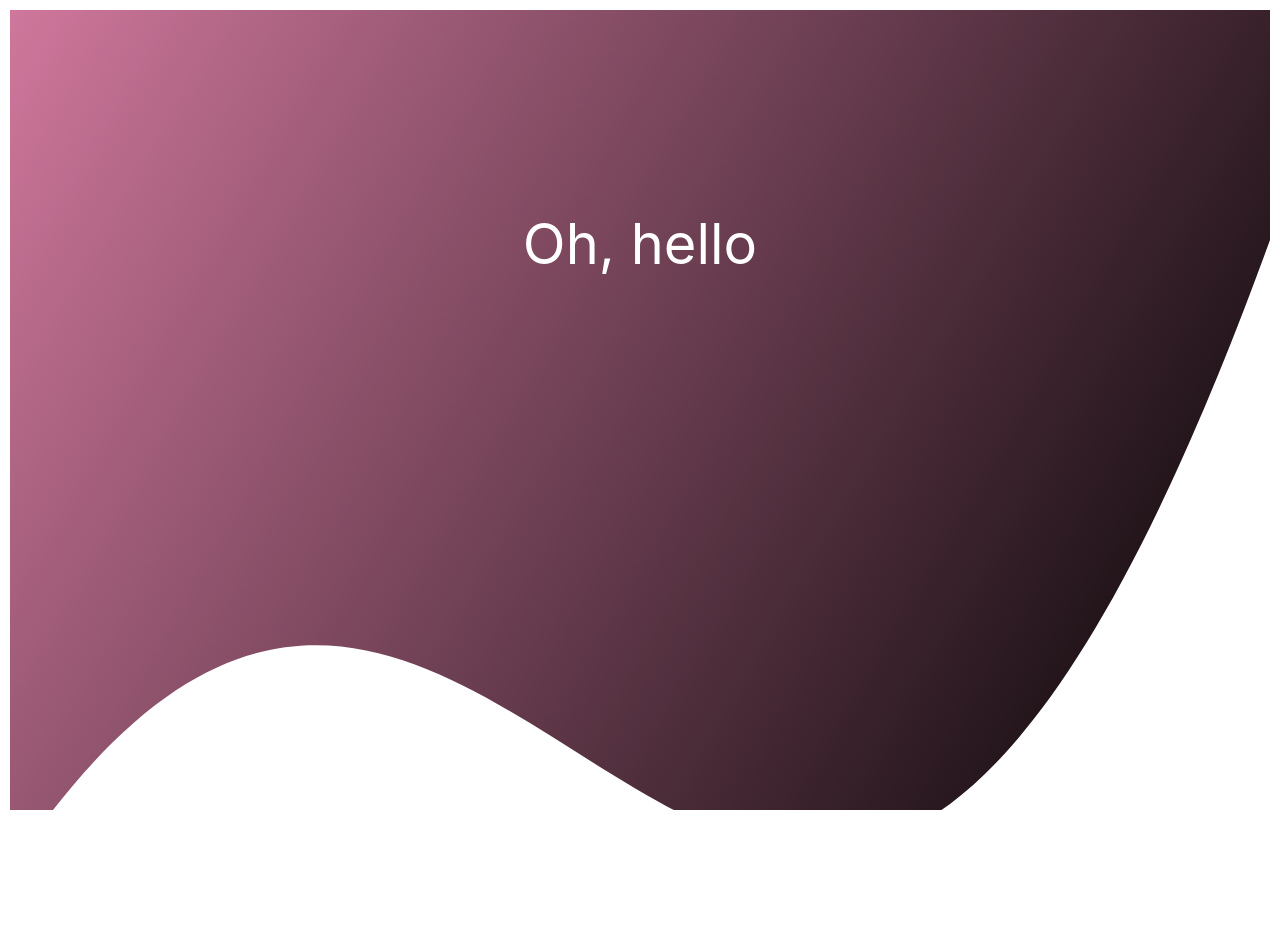
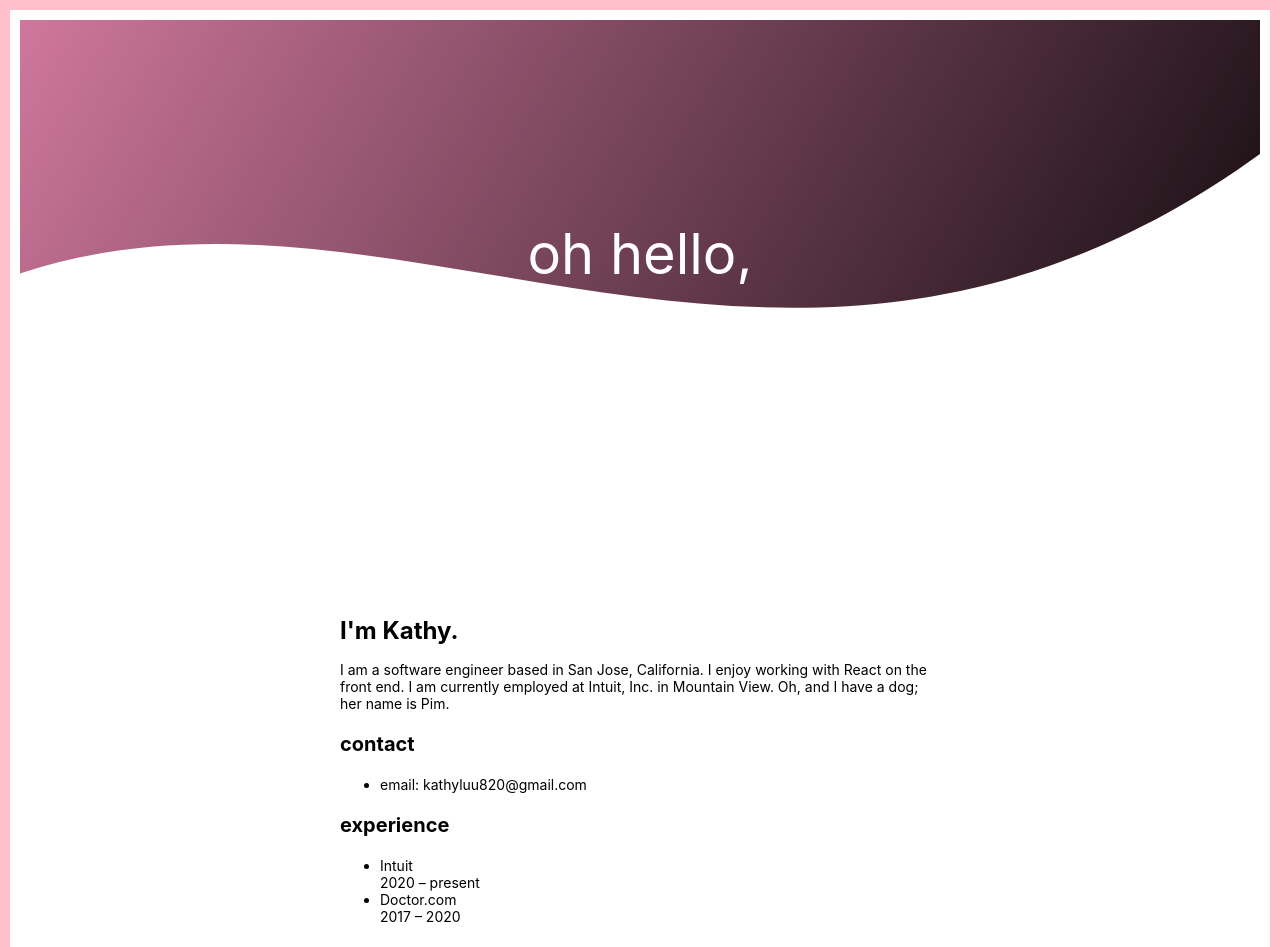
Before and after one commit to k3luu/kathyluu.io, a React (Create React App) app: page / in a window 1280 px wide. Shown: the top 947 px of the page. Built offline with nearby package versions, Linux system fonts and the light colour scheme.

Commit message:
fixed the curve and added some more content

```diff
--- a/src/App.css
+++ b/src/App.css
@@ -1,8 +1,25 @@
+html {
+  font-size: 62.5%;
+}
+
+body {
+  font-size: 1.4rem;
+  border: 10px solid pink;
+}
+
+h1 {
+  font-size: 2.4rem;
+}
+
+h3 {
+  font-size: 2rem;
+}
+
 .App {
 }
 
 .App-header {
-  min-height: 100vh;
+  min-height: 70vh;
   margin: 10px;
   display: flex;
   justify-content: center;
@@ -12,20 +29,21 @@
   text-align: center;
   padding-top: 200px;
   box-sizing: border-box;
+  position: relative;
 }
 
 .header__bezier {
   position: absolute;
-  width: calc(100% - 20px);
+  width: 100%;
   box-sizing: border-box;
   left: 0;
   right: 0;
-  top: 30%;
+  bottom: -20px;
   margin: 0 auto;
 }
 
 .main__content {
   max-width: 600px;
   margin: 0 auto;
-  padding: 400px 0;
+  padding: 10px;
 }
--- a/src/App.js
+++ b/src/App.js
@@ -6,16 +6,40 @@ function App() {
   return (
     <div className="App">
       <header className="App-header">
-        Oh, hello
+        oh hello,
         <ScrollBasedBezier headerHeight={10} />
       </header>
 
       <div className="main__content">
+        <h1>I'm Kathy.</h1>
         <p>
           I am a software engineer based in San Jose, California. I enjoy
           working with React on the front end. I am currently employed at
           Intuit, Inc. in Mountain View. Oh, and I have a dog; her name is Pim.
         </p>
+
+        <h3>contact</h3>
+        <ul>
+          <li>email: kathyluu820@gmail.com</li>
+        </ul>
+
+        <h3>experience</h3>
+        <ul>
+          <li>
+            <div>Intuit</div>
+            <div>2020 – present</div>
+          </li>
+          <li>
+            <div>Doctor.com</div>
+            <div>2017 – 2020</div>
+          </li>
+        </ul>
+
+        <h3>projects</h3>
+        <ul>
+          <li>Two Half-Hitches</li>
+          <li>Murakami Wedding</li>
+        </ul>
       </div>
     </div>
   );
--- a/src/components/ScrollBasedBezier.js
+++ b/src/components/ScrollBasedBezier.js
@@ -54,7 +54,7 @@ class ScrollArea extends React.PureComponent {
     super(props);
 
     this.state = {
-      scrollRatio: 0
+      scrollRatio: 0,
     };
 
     this.handleScroll = this.handleScroll.bind(this);
@@ -87,7 +87,7 @@ class ScrollArea extends React.PureComponent {
 
   render() {
     return (
-      <div className="header__bezier" ref={node => (this.node = node)}>
+      <div className="header__bezier" ref={(node) => (this.node = node)}>
         {this.props.children(this.state)}
       </div>
     );
@@ -106,7 +106,7 @@ const BezierCurve = ({
   firstControlPoint,
   secondControlPoint,
   endPoint,
-  fill = 'white'
+  fill = 'white',
 }) => {
   return (
     <svg viewBox={`0 0 ${viewBoxWidth} ${viewBoxHeight}`}>
@@ -140,22 +140,22 @@ const ScrollBasedBezier = ({ headerHeight }) => (
       // By setting a relatively small ScrollArea height,
       // we get to see the fully-curved version for a bit
       // before the flattening starts :D
-      300 * 0.55
+      90
     }
   >
     {({ scrollRatio }) => {
       // Hardcoding these values since this component
       // isn't meant to be reusable.
-      const viewBoxWidth = 500;
-      const viewBoxHeight = 300;
+      const viewBoxWidth = 600;
+      const viewBoxHeight = 250;
 
       console.log('scroll area', scrollRatio);
 
-      const startPointY = getInterpolatedValue(250, 0, scrollRatio);
+      const startPointY = getInterpolatedValue(150, 0, scrollRatio);
 
-      const firstControlPointY = getInterpolatedValue(-50, 0, scrollRatio);
+      const firstControlPointY = getInterpolatedValue(50, 0, scrollRatio);
 
-      const secondControlPointY = getInterpolatedValue(550, 0, scrollRatio);
+      const secondControlPointY = getInterpolatedValue(350, 0, scrollRatio);
 
       const endPointY = 0;
 
@@ -165,8 +165,8 @@ const ScrollBasedBezier = ({ headerHeight }) => (
           viewBoxHeight={viewBoxHeight}
           startPoint={[0, startPointY]}
           firstControlPoint={[200, firstControlPointY]}
-          secondControlPoint={[300, secondControlPointY]}
-          endPoint={[500, endPointY]}
+          secondControlPoint={[400, secondControlPointY]}
+          endPoint={[viewBoxWidth + 50, endPointY]}
         />
       );
     }}
```
